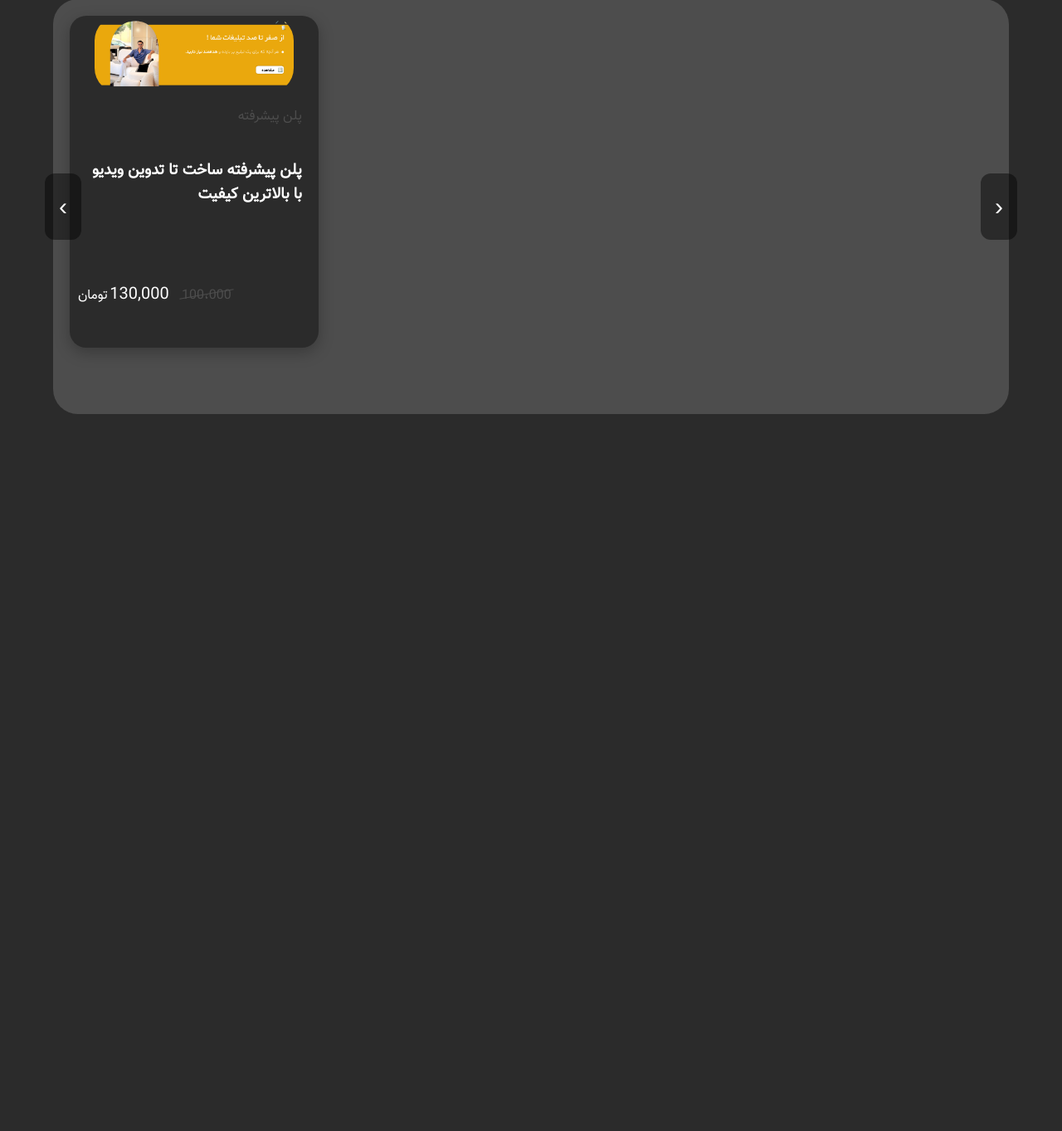
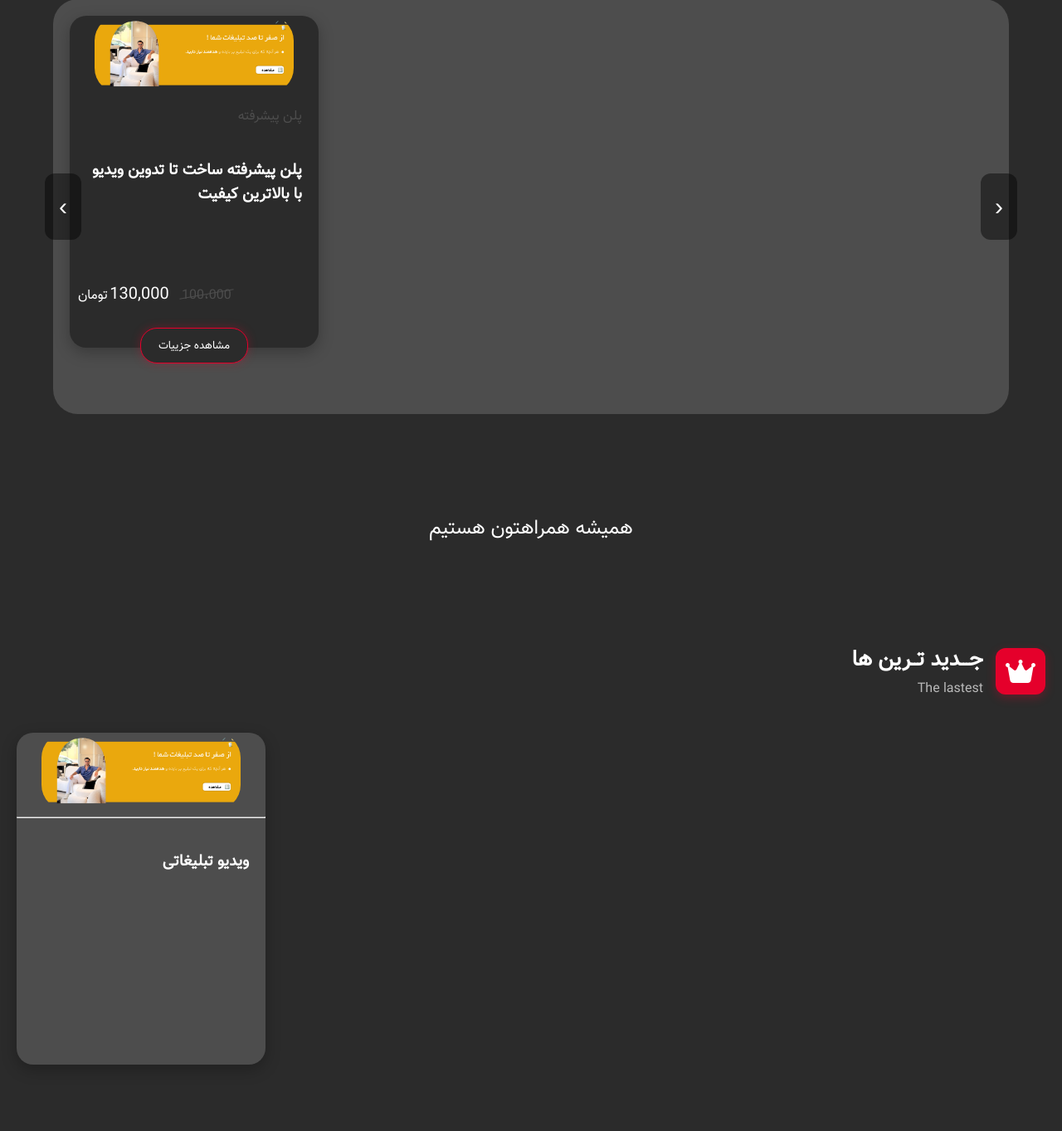
Before and after one commit to adib-rahamani-dev/ArmanWeb-1, a PHP site: page / in a window 1280 px wide. Shown: the part 1604-2967 px from the top of the page at 83% size. Before the commit the page ends 2103 px from the top, so only its background shows below. Run offline with PHP 8.4, Linux system fonts and the light colour scheme.

Commit message:
new section add

```diff
--- a/Assets/style/style.css
+++ b/Assets/style/style.css
@@ -406,6 +406,7 @@ body {
   }
 }
 /*  product */
+
 .product-header {
   display: flex;
   justify-content: flex-end;
@@ -478,7 +479,6 @@ body {
   height: 500px;
   background-color: #4d4d4d;
   border-radius: 30px;
-
   display: flex;
   gap: 20px;
   overflow-x: auto;
@@ -583,3 +583,82 @@ body {
   background-color: #4d4d4d;
   transform: rotate(-10deg);
 }
+
+.show-detail-btn {
+  background-color: #2b2b2b;
+  color: white;
+  font-family: vazir;
+  display: block;
+  margin: -17px auto 0;
+  text-align: center;
+  padding: 10px 21px;
+  border-radius: 20px;
+  border: 1px solid #e5002b;
+  border-color: #e5002b;
+  transition: background-color 0.3s;
+  white-space: pre-wrap;
+  box-shadow: 0 0px 12px rgba(229, 0, 43, 0.3);
+}
+.show-detail-btn:hover {
+  background-color: #e60000;
+}
+
+/* lastest */
+
+.lastest-header {
+  display: flex;
+  justify-content: flex-end;
+  align-items: center;
+  gap: 15px;
+  padding: 20px;
+  max-width: 1300px;
+  width: 100%;
+  margin: 0 auto;
+  box-sizing: border-box;
+  flex-wrap: wrap;
+  margin-right: 50px;
+}
+
+.lastest-background {
+  max-width: 1250px;
+  width: 90%;
+  height: 500px;
+  background-color: transparent;
+  border-radius: 30px;
+  display: flex;
+  gap: 20px;
+  overflow-x: auto;
+  overflow-y: hidden;
+  padding: 20px;
+  box-sizing: border-box;
+  scroll-behavior: smooth;
+  -webkit-overflow-scrolling: touch;
+}
+
+.lastest-background::-webkit-scrollbar { display: none; }
+.lastest-background { -ms-overflow-style: none; scrollbar-width: none; }
+
+.lastest-card-box {
+  flex: 0 0 auto;
+  width: 300px;
+  height: 400px;
+  background-color: #4d4d4d;
+  border-radius: 20px;
+  box-shadow: 0 6px 18px rgba(0,0,0,0.25);
+}
+
+.lastest-card-box img {
+  display: block;
+  margin: 0 auto;
+  width: 80%;
+  height: auto;
+  border-radius: 30px;
+}
+
+.lastest-card-box h3 {
+  color: white;
+  text-align: right;
+  direction: rtl;
+  font-family: vazir;
+  padding: 20px;
+}
--- a/index.html
+++ b/index.html
@@ -130,7 +130,6 @@
   <!--  ------   -->
   <div class="product-section">
     <button class="scroll-btn prev" aria-label="قبلی">‹</button>
-
     <div class="product-background" tabindex="0">
       <div class="product-card-box">
         <img src="Assets/IMG/baner2.png" alt="عکس تستی" >
@@ -140,11 +139,33 @@
           <p class="new-price"><span>130,000</span> تومان</p>
           <span class="old-price">100،000</span>
         </div>
+        <button class="show-detail-btn">مشاهده جزییات</button>
       </div>
     </div>
     <button class="scroll-btn next" aria-label="بعدی">›</button>
   </div>
-  <br><br><br><br>
+  <br><br><br>
+  <p style="text-align: center;font-size: 24px; color: white;">همیشه همراهتون هستیم</p>
+  <br><br><br>
+  <!-- lastest -->
+     <div class="lastest-header">
+    <div class="text-container">
+      <p class="persian-text">جـــدید تــرین ها</p>
+      <p class="english-text">The lastest</p>
+    </div>
+    <i class="fa-solid fa-crown icon"></i>
+  </div>
+  <div class="lastest-section">
+    <div class="lastest-background">
+      <div class="lastest-card-box">
+        <img src="Assets/IMG/baner2.png" alt="عکس تستی">
+        <hr>
+        <h3>ویدیو تبلیغاتی</h3>
+      </div>
+    </div>
+  </div>
+
+
 
 
 </body>
```
